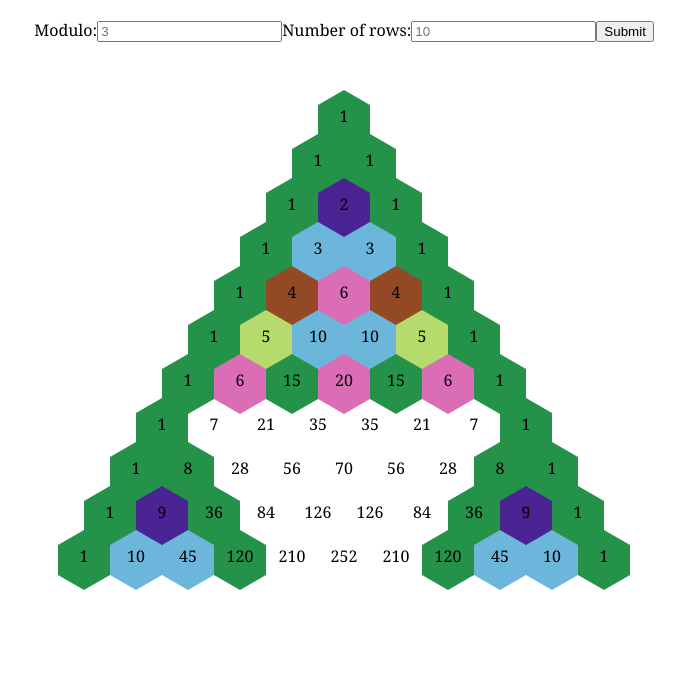
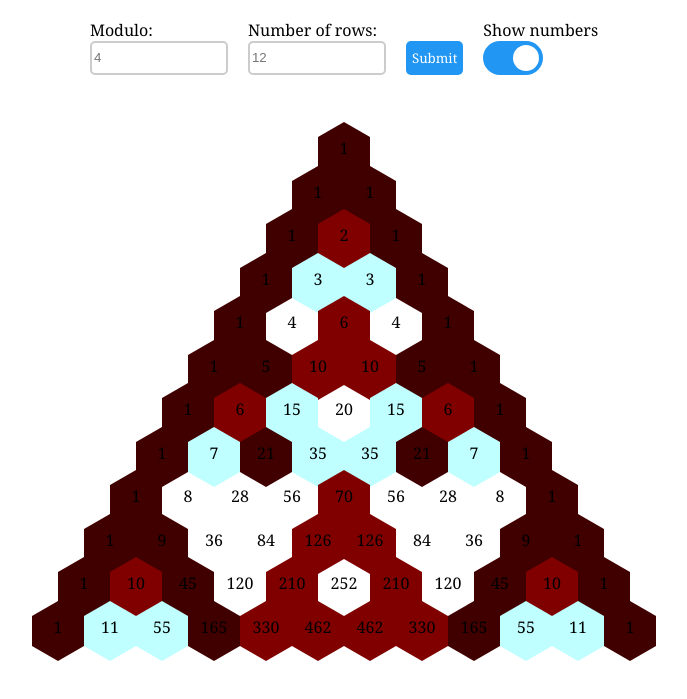
Before and after one commit to dorazhou1/pascals-triangle, a React app: page / in a window 1280 px wide. Shown: the part 155-854 px from the top of the page, without its empty margins (296-983 px from the left). Before the commit the page ends 817 px from the top, so only its background shows below. Built offline with nearby package versions, Linux system fonts and the light colour scheme.

Commit message:
New features
- Toggle numbers on and off
- Only display numbers on first 20 rows
- Updated style
- Added Row component
- Added logo

```diff
--- a/public/index.html
+++ b/public/index.html
@@ -7,37 +7,14 @@
     <meta name="theme-color" content="#000000" />
     <meta
       name="description"
-      content="Web site created using create-react-app"
+      content="Modulo Patterns with Pascal's Triangle! Enter number of rows and mod to see the patterns."
     />
     <link rel="apple-touch-icon" href="%PUBLIC_URL%/logo192.png" />
-    <!--
-      manifest.json provides metadata used when your web app is installed on a
-      user's mobile device or desktop. See https://developers.google.com/web/fundamentals/web-app-manifest/
-    -->
     <link rel="manifest" href="%PUBLIC_URL%/manifest.json" />
-    <!--
-      Notice the use of %PUBLIC_URL% in the tags above.
-      It will be replaced with the URL of the `public` folder during the build.
-      Only files inside the `public` folder can be referenced from the HTML.
-
-      Unlike "/favicon.ico" or "favicon.ico", "%PUBLIC_URL%/favicon.ico" will
-      work correctly both with client-side routing and a non-root public URL.
-      Learn how to configure a non-root public URL by running `npm run build`.
-    -->
-    <title>React App</title>
+    <title>Pascal's Triangle</title>
   </head>
   <body>
     <noscript>You need to enable JavaScript to run this app.</noscript>
     <div id="root"></div>
-    <!--
-      This HTML file is a template.
-      If you open it directly in the browser, you will see an empty page.
-
-      You can add webfonts, meta tags, or analytics to this file.
-      The build step will place the bundled scripts into the <body> tag.
-
-      To begin the development, run `npm start` or `yarn start`.
-      To create a production bundle, use `npm run build` or `yarn build`.
-    -->
   </body>
 </html>
--- a/src/index.css
+++ b/src/index.css
@@ -1,17 +1,61 @@
 body {
+  display: flex;
+  justify-content: center;
   padding: 10vh 0;
   text-align: center;
-    font-family: Georgia, 'Times New Roman', Times, serif;
+  font-family: Georgia, "Times New Roman", Times, serif;
 }
 
 .info {
   margin-bottom: 8vh;
 }
 
+.form {
+  display: flex;
+  flex-direction: row;
+  justify-content: center;
+  margin: auto;
+}
+
+.formVals{
+    display: flex;
+    align-items: flex-end;
+}
+
+.item {
+  display: flex;
+  flex-direction: column;
+  align-items: flex-start;
+  margin: 0 10px;
+}
+
+input[type=text] {
+    height: 28px;
+    width: 130px;
+    border: 2px solid #ccc;
+    border-radius: 5px/5px;
+}
+input[type=submit] {
+    height: 34px;
+    border: 0;
+    border-radius: 5px;
+    background-color: #2196f3;
+    color: #fff;
+    font-family: Georgia, 'Times New Roman', Times, serif;
+}
+input[type=submit]:hover {
+    background-color: #1b76c0;
+    cursor: pointer;
+}
+/* .item.toggle {
+    flex-direction: row;
+    align-items: flex-start;
+} */
+
 .row {
   display: flex;
   justify-content: center;
-    margin: -16px;
+  margin: -16.5px;
 }
 
 .top {
@@ -32,3 +76,64 @@ body {
   width: 52px;
   height: 30px;
 }
+
+/* Slider Style - w3schools*/
+.switch {
+  position: relative;
+  display: inline-block;
+  width: 60px;
+  height: 34px;
+}
+
+.switch input {
+  opacity: 0;
+  width: 0;
+  height: 0;
+}
+
+.slider {
+  position: absolute;
+  cursor: pointer;
+  top: 0;
+  left: 0;
+  right: 0;
+  bottom: 0;
+  background-color: #ccc;
+  -webkit-transition: 0.4s;
+  transition: 0.4s;
+}
+
+.slider:before {
+  position: absolute;
+  content: "";
+  height: 26px;
+  width: 26px;
+  left: 4px;
+  bottom: 4px;
+  background-color: white;
+  -webkit-transition: 0.4s;
+  transition: 0.4s;
+}
+
+input:checked + .slider {
+  background-color: #2196f3;
+}
+
+input:focus + .slider {
+  box-shadow: 0 0 1px #2196f3;
+}
+
+input:checked + .slider:before {
+  -webkit-transform: translateX(26px);
+  -ms-transform: translateX(26px);
+  transform: translateX(26px);
+}
+
+/* Rounded sliders */
+.slider.round {
+  border-radius: 34px;
+}
+
+.slider.round:before {
+  border-radius: 50%;
+}
--- a/src/index.js
+++ b/src/index.js
@@ -3,21 +3,32 @@ import ReactDOM from 'react-dom';
 import './index.css';
 /*
 * TODO:
-* - adjust triangle size
-* - Make sure input is an int
-* - Add up down arrows to change value
-* - Change to immediately update on edit
-* - Color Themes?
+* - Color Themes
 */
 
 function Info(props) {
     return(
     <div className="form">
-        <label className='label'>Modulo:</label>
-        <input className='input' type="text" id="mod" name="mod" placeholder="3"></input>
-        <label className='label'>Number of rows:</label>
-        <input className='input' type="text" id="rows" name="rows" placeholder="10"></input>
-        <input className='btn' id="submit" type="submit" value="Submit" onClick={props.onClick}></input>
+        <div className='formVals'>
+            <div className='item'>
+                <label className='label'>Modulo:</label>
+                <input className='input' type="text" id="mod" name="mod" placeholder="4"></input>
+            </div>
+            <div className='item'>
+                <label className='label'>Number of rows:</label>
+                <input className='input' type="text" id="rows" name="rows" placeholder="12"></input>
+            </div>
+            <div className='item'>
+                <input className='btn' id="submit" type="submit" value="Submit" onClick={props.onClick}></input>
+            </div>
+        </div>
+        <div className='item toggle'>
+            <label className='label'>Show numbers</label>
+            <label className="switch">
+            <input type="checkbox" id="toggle" defaultChecked></input>
+            <span className="slider round" onClick={props.toggleNums}></span>
+        </label>
+        </div>
     </div> );
 }
 
@@ -27,20 +38,58 @@ class Cell extends React.Component {
         this.state = {
             value : this.props.value,
             color : Math.round(this.props.value%this.props.mod * parseInt("ffffff",16)/this.props.mod),
+            display : this.props.display,
         }
-        console.log(this.state.color)
     }
     render() {
-        const color = '#' + this.state.color.toString(16);
-        console.log(this.state.value);
+        let color = '#' + this.state.color.toString(16);
+        let val = this.props.display;
+        if(val > Number.MAX_SAFE_INTEGER)
+            color: parseInt("fffff",16);
+        if(Math.log(val)/Math.log(10) > 6) {
+            val = "";
+        }
         return (
         <div className='cell'>
-            <div class="top" style = {{borderBottomColor: color}}></div>
-            <div class="middle"  style={{backgroundColor: color,}}>
-                {this.state.value}
+            <div className="top" style = {{borderBottomColor: color}}></div>
+            <div className="middle"  style={{backgroundColor: color,}}>
+                {val}
             </div>
-            <div class="bottom" style = {{borderTopColor: color}}></div>
+            <div className="bottom" style = {{borderTopColor: color}}></div>
         </div>);
+    }
+}
+
+class Row extends React.Component {
+    constructor(props) {
+        super(props);
+        this.state = {
+            row: this.props.row,
+            display: this.props.display,
+            vals: this.props.vals,
+            mod: this.props.mod,
+        };
+    }
+
+    renderCell(i, k) {
+        // console.log("key="+k+" "+this.props.mod.toString(10))
+
+        return (
+            <Cell
+              key={k+" "+this.props.mod.toString(10)}
+              value={i}
+              mod={this.props.mod}
+              display={this.props.display ? i : ""}
+            />
+        );
+    }
+    render() {
+        let ret = [];
+        for(let i = 0; i <= this.props.row; i++) {
+            let val = this.state.vals[i];
+            ret.push(this.renderCell(val, this.state.row*this.props.row+i));
+        }
+        return (<div className='row'> {ret} </div>)
     }
 }
 
@@ -50,6 +99,7 @@ class Triangle extends React.Component {
         this.state = {
             rows: this.props.rows,
             mod: this.props.mod,
+            display: this.props.display,
             binomials: [
                 [1],
                 [1,1],
@@ -70,6 +120,9 @@ class Triangle extends React.Component {
             nextRow[0] = 1;
             for(let i=1, prev=s-1; i<s; i++) {
                 nextRow[i] = binomials[prev][i-1] + binomials[prev][i];
+                if(binomials.length > 30) {
+                    nextRow[i] = binomials[prev][i-1] % this.props.mod + binomials[prev][i] % this.props.mod;
+                }
             }
             nextRow[s] = 1;
             binomials.push(nextRow);
@@ -78,17 +131,7 @@ class Triangle extends React.Component {
             binomials: binomials,
         })
     }
-    renderCell(i, k) {
-        console.log("key="+k+" "+this.props.mod.toString(10))
-        return (
-            <Cell
-              key={k+" "+this.props.mod.toString(10)} value={i} mod={this.props.mod}
-            />
-        );
-    }
     renderRow(i) {
-        console.log(this.state.rows)
-        let row = [];
         let binomials = [];
         if(i < this.state.binomials.length) {
             binomials = this.state.binomials[i];
@@ -96,18 +139,22 @@ class Triangle extends React.Component {
             this.extendBinomial(i);
             binomials = this.state.binomials[i];
         }
-        for(let j = 0; j <= i; j++) {
-            let val = binomials[j];
-            row.push(this.renderCell(val, i*this.props.rows+j));
-        }
-        return (<div className='row'> {row} </div>)
+        // console.log(i+" "+this.state.mod+" "+binomials);
+        return (
+            <Row
+              key={i}
+              row={i}
+              display = {i < 20 && this.props.display}
+              vals={binomials}
+              mod={this.props.mod}
+            />
+        );
     }
     render() {
         let tri = [];
         for(let i = 0; i < this.props.rows; i++) {
             tri.push(this.renderRow(i));
         }
-        console.log(tri);
         return (<div className="tri">
             {tri}
         </div>);
@@ -118,29 +165,34 @@ class Screen extends React.Component {
     constructor(props) {
         super(props);
         this.state = {
-            rows: 11,
-            mod: 7,
+            rows: 12,
+            mod: 4,
+            display: true,
         }
-
     }
     handleClick() {
-        const rows = parseInt(document.getElementById("rows").value);
-        const mod = parseInt(document.getElementById("mod").value);
-        this.setState({
-            rows: rows,
-            mod: mod,
-        }, () => {console.log(rows+" "+this.state.rows)});
-
+        const rowsVal = document.getElementById("rows").value;
+        const modVal = document.getElementById("mod").value
+        const rows = parseInt(rowsVal);
+        const mod = parseInt(modVal);
+        if(rowsVal != "" && rows == rowsVal)
+            this.setState({rows: rows})
+        if(modVal != "" && mod == modVal)
+            this.setState({mod: mod})
+    }
+    toggleNums() {
+        let onOff = document.getElementById("toggle").checked;
+        this.setState({display: !onOff});
     }
     render() {
         return(
         <div className="pascals-triangle">
             <h1>Pascal's Triangle Modulo Patterns</h1>
             <div className="info">
-                <Info onClick={() => this.handleClick()}/>
+                <Info onClick={() => this.handleClick()} toggleNums={() => this.toggleNums()}/>
             </div>
             <div className="triangle">
-                <Triangle rows={this.state.rows} mod={this.state.mod} />
+                <Triangle rows={this.state.rows} mod={this.state.mod} display={this.state.display} />
             </div>
         </div>);
     }
```
Also changed, not shown: README.md, public/favicon.ico, public/logo192.png, public/logo512.png, public/manifest.json. Lines whose indentation alone changed are shown as unchanged.
